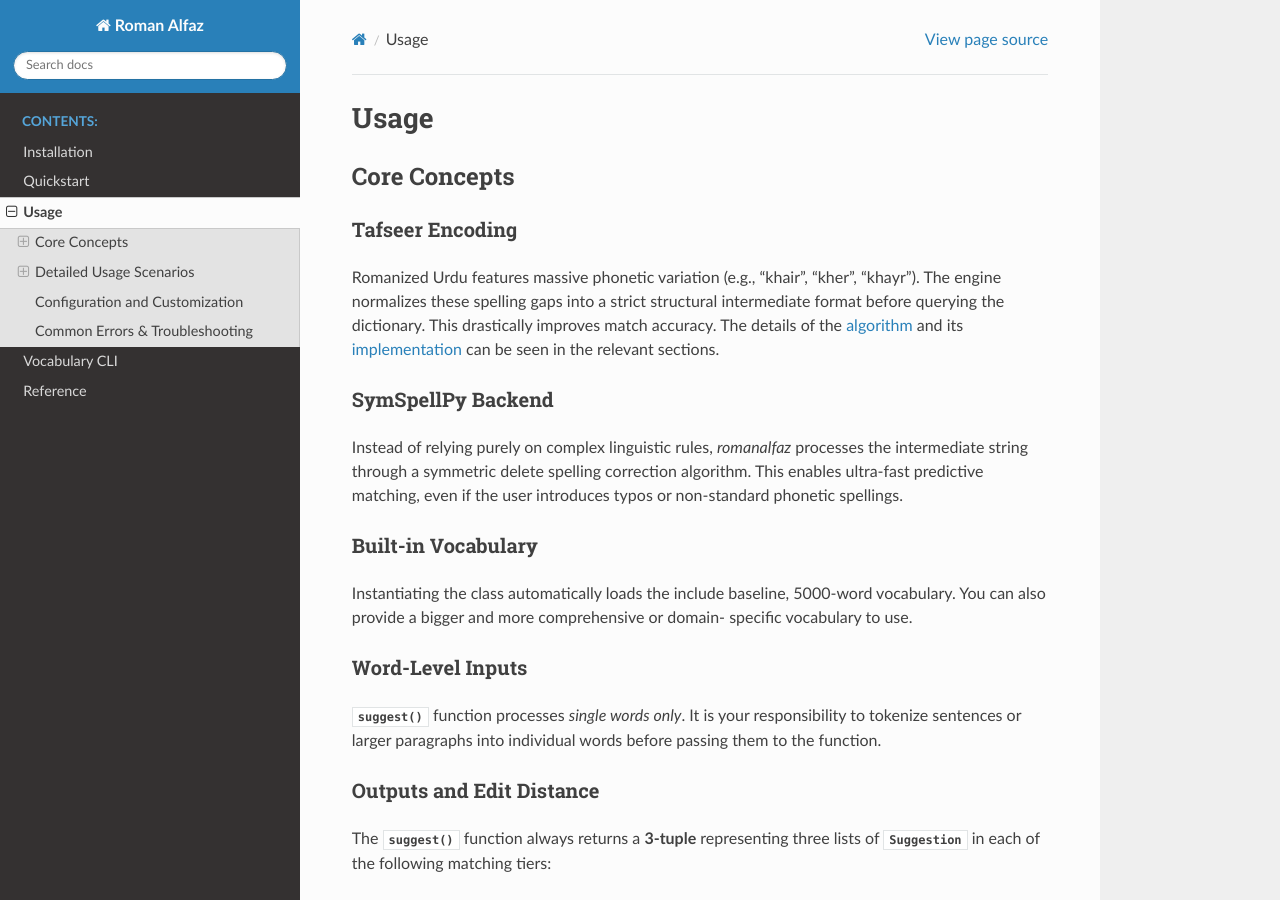
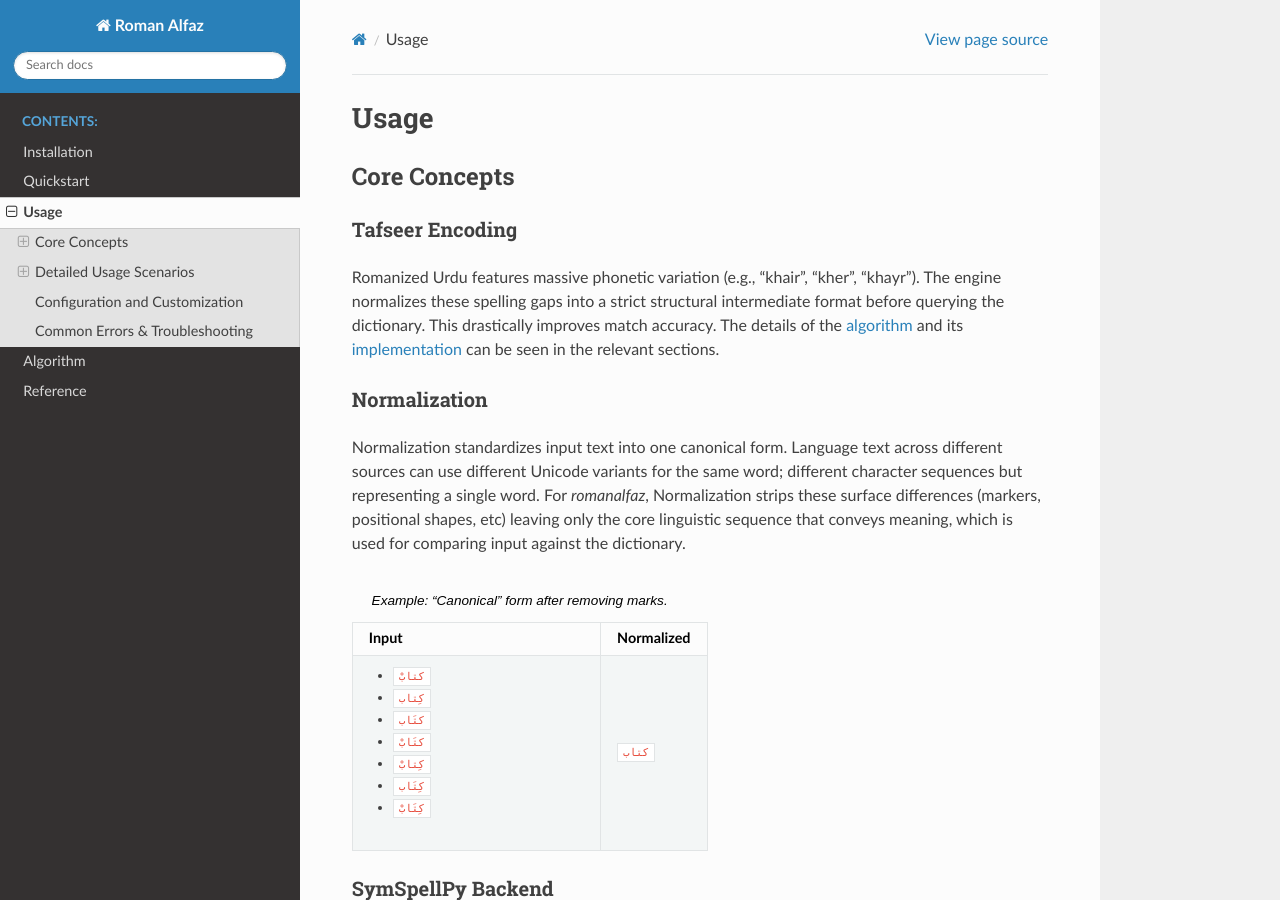
Before and after one commit to roximn148/romanalfaz, a Sphinx documentation site: the page built from docs/usage.rst, in a window 1280 px wide and 900 px high. Built offline with Sphinx 7.4.7 and the Read the Docs theme 3.1.0, drawn with Linux system fonts in a browser that asks for light colours; pages that are not in the unit, such as notebooks, are missing from menus.

Commit message:
docs: restructure the Tafseer algorithm and normalization docs
Split the old algorithm page into a Tafseer algorithm page that renders the notebook details (tafseeralgo) and an implementation reference (tafseerimpl), and move the source notebook from the package into docs.

Add a normalization overview and a canonical-form example to the usage page, rename the normalization page to Urdu-Spell Normalization, and move the CLI page from the main toctree to the reference toctree. Include the myst-nb execution output for the notebook.

```diff
--- a/docs/index.rst
+++ b/docs/index.rst
@@ -64,7 +64,7 @@
    installation
    quickstart
    usage
-   cli
+   tafseeralgo
    reference
 
 
--- a/docs/reference.rst
+++ b/docs/reference.rst
@@ -10,7 +10,8 @@
 .. toctree::
    :maxdepth: 1
 
-   algorithm
+   tafseerimpl
    engine
    normalization
    urduspell
+   cli
--- a/docs/urduspell.rst
+++ b/docs/urduspell.rst
@@ -5,12 +5,11 @@
    *****************************************************************************
 
 ********************************************************************************
-Normalization
+Urdu-Spell Normalization
 ********************************************************************************
 
 Purpose (Why)
 ===============
-
 Normalization establishes one standard way to represent Unicode text for
 processing. It reduces character variations from different sources to a single
 canonical form.
--- a/docs/usage.rst
+++ b/docs/usage.rst
@@ -16,9 +16,34 @@
 Romanized Urdu features massive phonetic variation (e.g., "khair", "kher", "khayr").
 The engine normalizes these spelling gaps into a strict structural intermediate
 format before querying the dictionary. This drastically improves match accuracy.
-The details of the :ref:`algorithm<TafseerAlgorithmDetailsSection>` and its
-:ref:`implementation<AlgorithmImplementationSection>` can be seen in the relevant
+The details of the :ref:`algorithm<TafseerAlgorithm>` and its
+:ref:`implementation<TafseerImplementation>` can be seen in the relevant
 sections.
+
+Normalization
+-------------
+Normalization standardizes input text into one canonical form. Language text
+across different sources can use different Unicode variants for the same word; different character
+sequences but representing a single word. For `romanalfaz`, Normalization strips
+these surface differences (markers, positional shapes, etc) leaving only
+the core linguistic sequence that conveys meaning, which is used for comparing
+input against the dictionary.
+
+.. list-table:: Example: "Canonical" form after removing marks.
+   :header-rows: 1
+   :widths: 70 30
+
+   * - Input
+     - Normalized
+
+   * - * ``کتابْ``
+       * ``کِتاب``
+       * ``کتَاب``
+       * ``کتَابْ``
+       * ``کِتابْ``
+       * ``کِتَاب``
+       * ``کِتَابْ``
+     - ``کتاب``
 
 SymSpellPy Backend
 ------------------
```
Also changed, not shown: docs/algorithm.rst (deleted, +0 -42 lines), docs/tafseeralgo.rst (added, +10 -0 lines), docs/tafseerimpl.rst (added, +25 -0 lines), docs/jupyter_execute/tafseer.ipynb, docs/tafseer.ipynb (added).
